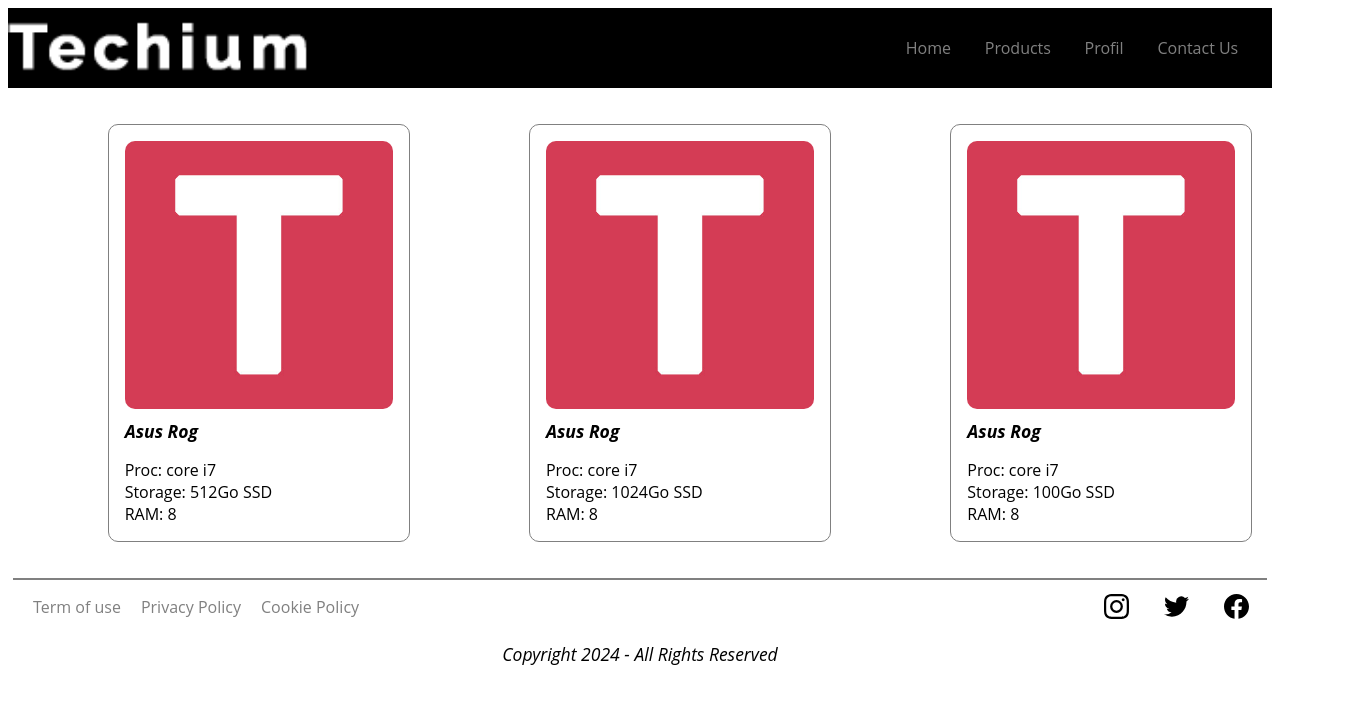
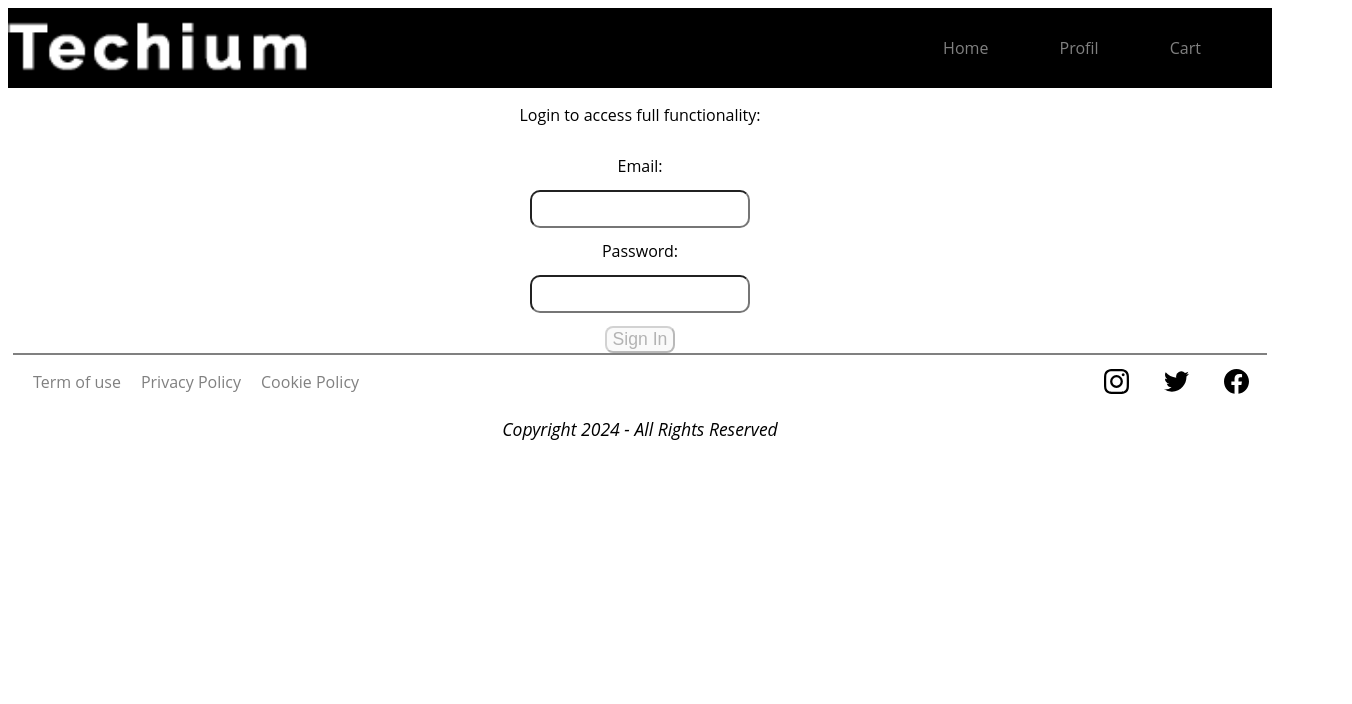
Before and after one commit to KOBBY-IM/-E-COMMERCE-FOR-COMPUTER-WEBSITE, a React app in the folder frontend/: page /profil in a window 1280 px wide. Shown: the top 704 px of the page, 1352 px wide, since content can reach past the window. Built offline with nearby package versions, Linux system fonts and the light colour scheme; the HTML template or start-up script is replaced by a standard one.

Commit message:
feat(routes): Add Routes and simple login form
Add route to have a complete single page App

```diff
--- a/frontend/package.json
+++ b/frontend/package.json
@@ -15,6 +15,7 @@
     "prop-types": "^15.7.2",
     "react": "^16.14.0",
     "react-dom": "^16.14.0",
+    "react-router-dom": "^6.23.1",
     "style-loader": "^2.0.0"
   },
   "scripts": {
--- a/frontend/src/App/App.js
+++ b/frontend/src/App/App.js
@@ -1,9 +1,11 @@
 import React from 'react';
+import { Route, Routes, Link } from 'react-router-dom';
 import PropTypes from 'prop-types';
 import { StyleSheet, css } from 'aphrodite';
 import Header from '../Header/Header';
 import Footer from '../Footer/Footer';
 import Products from '../ProductsList/Products';
+import Login from '../Login/Login';
 import cardImage from '../assets/favicon.png';
 
 class App extends React.Component {
@@ -11,9 +13,10 @@
     super(props);
 
     this.listProducts = [
-      {id: 2, title: 'Asus Rog', img: cardImage, proc: 'core i7', memory: 512, memoryType: 'SSD', ram: 8},
-      {id: 4, title: 'Asus Rog', img: cardImage, proc: 'core i7', memory: 1024, memoryType: 'SSD', ram: 8},
-      {id: 6, title: 'Asus Rog', img: cardImage, proc: 'core i7', memory: 100, memoryType: 'SSD', ram: 8},
+      {id: 1, title: 'Asus Rog', img: cardImage, proc: 'core i7', memory: 512, memoryType: 'SSD', ram: 32},
+      {id: 2, title: 'Acer', img: cardImage, proc: 'core i7', memory: 1024, memoryType: 'SSD', ram: 8},
+      {id: 3, title: 'Hp pavilion', img: cardImage, proc: 'core i7', memory: 100, memoryType: 'SSD', ram: 8},
+      {id: 4, title: 'MacBook', img: cardImage, proc: 'core i7', memory: 1000, memoryType: 'SSD', ram: 8},
     ];
   }
 
@@ -22,11 +25,23 @@
     return (
       <div className={css(styles.app)}>
         <Header />
+        <Routes>
+          <Route path='/'
+          element={
+          <div className={css(styles.cardList)}>
+            <div className={css(styles.card)}>
+             <Products listProducts={this.listProducts}/>
+            </div>
+          </div>
+          }/>
+          <Route exact path='/profil' element={<Login />}/>
+        </Routes>
+        {/* <Login />
         <div className={css(styles.cardList)}>
           <div className={css(styles.card)}>
             <Products listProducts={this.listProducts}/>
           </div>
-        </div>
+        </div> */}
         <Footer />
       </div>
   );
--- a/frontend/src/Header/Header.js
+++ b/frontend/src/Header/Header.js
@@ -1,4 +1,5 @@
 import React from 'react';
+import { Link } from 'react-router-dom';
 import PropTypes from 'prop-types';
 import { StyleSheet, css } from 'aphrodite';
 import { NavItem } from './NavItem';
@@ -13,17 +14,16 @@
     return (
       <div className={css(styles.header)}>
         <div>
-          <a href="#">
+          <Link to="/">
             <img className={css(styles.logo)} src={logo} alt='Logo' />
-          </a>
+          </Link>
         </div>
         <div>
           <nav>
             <ul className={css(styles.navBar)}>
-              <NavItem link='#' name='Home'/>
-              <NavItem link='#Product' name='Products'/>
-              <NavItem link='#Profil' name='Profil'/>
-              <NavItem link='#ContactUs' name='Contact Us'/>
+              <NavItem to='/' name='Home'/>
+              <NavItem to='/profil' name='Profil'/>
+              <NavItem to='/cart' name='Cart'/>
             </ul>
           </nav>
         </div>
--- a/frontend/src/Header/NavItem.js
+++ b/frontend/src/Header/NavItem.js
@@ -1,11 +1,14 @@
 import React from 'react';
+import { Link } from 'react-router-dom';
 import PropTypes from 'prop-types';
 import { StyleSheet, css } from 'aphrodite';
 
-export const NavItem = ({ link, name }) => {
+export const NavItem = ({ to, name }) => {
   return(
     <li>
-      <a className={css(styles.link)} href={link}>{name}</a>
+      <Link className={css(styles.link)} to={to}>
+        {name}
+      </Link>
     </li>
   )
 };
--- /dev/null
+++ b/frontend/src/Login/Login.js
@@ -0,0 +1,94 @@
+import React from 'react';
+import { StyleSheet, css } from 'aphrodite';
+
+class Login extends React.Component {
+  constructor(props) {
+    super(props);
+    this.handleLoginSubmit = this.handleLoginSubmit.bind(this);
+    this.handleChangeEmail = this.handleChangeEmail.bind(this);
+    this.handleChangePassword = this.handleChangePassword.bind(this);
+    this.handleSubmitState = this.handleSubmitState.bind(this);
+    this.state = {
+      email: "",
+      password: "",
+      enableSubmit: false,
+    };
+  }
+
+  handleLoginSubmit(event) {
+    event.preventDefault();
+    this.props.logIn(this.state.email, this.state.password);
+  }
+
+  handleSubmitState() {
+    if (this.state.email !== "" && this.state.password !== ""){
+      this.setState({ enableSubmit: true})
+    } else {
+      this.setState({ enableSubmit: false})
+    }
+  }
+  handleChangeEmail(event) {
+    this.setState({ email: event.target.value }, this.handleSubmitState);
+  }
+
+  handleChangePassword(event) {
+    this.setState({ password: event.target.value }, this.handleSubmitState);
+  }
+
+  render() {
+    return (
+        <div className={css(styles.login)}>
+          <p>Login to access full functionality:</p>
+          <form className={css(styles.login)}>
+            <label htmlFor='email'>Email: </label>
+            <input
+              className={css(styles.textBox)}
+              type='email'
+              name='email'
+              id='email'
+              onChange={this.handleChangeEmail}
+              value={this.state.email}
+              />
+            <label htmlFor='password'>Password: </label>
+            <input
+              className={css(styles.textBox)}
+              type='password'
+              name='=password'
+              id='password'
+              onChange={this.handleChangePassword}
+              value={this.state.password}
+              />
+            <input
+              className={css(styles.submit)}
+              type='submit'
+              value='Sign In'
+              onClick={this.handleLoginSubmit}
+              disabled={!this.state.enableSubmit}
+              />
+          </form>
+        </div>
+    );
+  }
+}
+
+
+const styles = StyleSheet.create({
+  login: {
+    display: 'flex',
+    flexDirection: 'column',
+    padding: '5px auto 0',
+    alignItems: 'center',
+    gap: '.8rem',
+  },
+  textBox: {
+    borderRadius: '10px',
+    height: '2rem',
+    width: 'calc(100% + 2em)'
+  },
+  submit: {
+    fontSize: '1.1rem',
+    borderRadius: '8px'
+  }
+});
+
+export default Login;
--- a/frontend/src/index.js
+++ b/frontend/src/index.js
@@ -1,10 +1,13 @@
 import React from 'react';
 import App from './App/App';
 import ReactDOM from 'react-dom';
+import { BrowserRouter } from 'react-router-dom';
 
 ReactDOM.render(
   <React.StrictMode>
-    <App />
+    <BrowserRouter>
+      <App />
+    </BrowserRouter>
   </React.StrictMode>,
   document.getElementById('root')
 );
```
Also changed, not shown: 1 other file (tests, documents, lock files or other folders).
